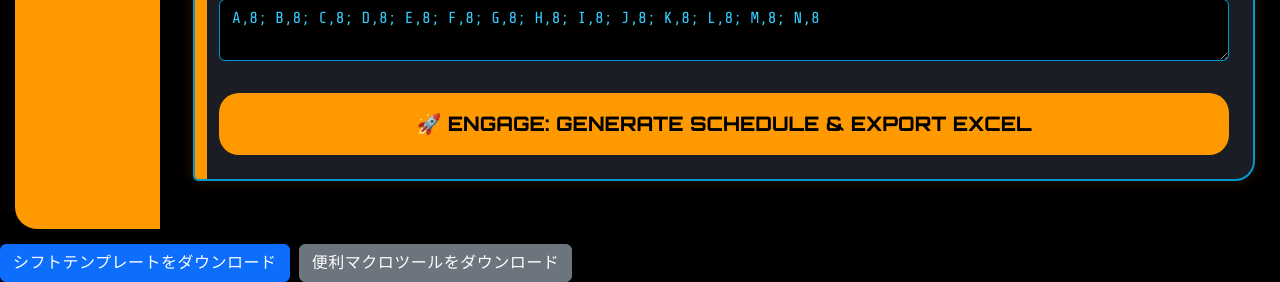
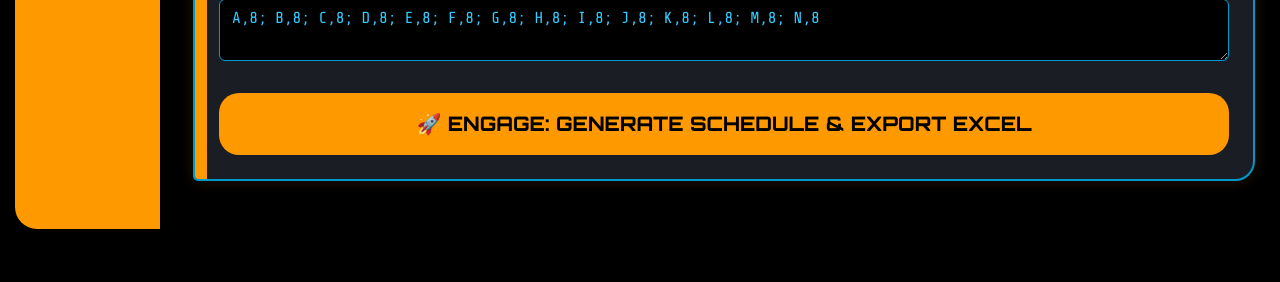
Before and after one commit to masakazu268/shift-commit, a Flask app: page / in a window 1280 px wide. Shown: the part 1914-2196 px from the top of the page. After the commit the page ends 2143 px from the top, so only its background shows below. Run offline with Flask 3, Linux system fonts and the light colour scheme.

Commit message:
Fix: remove download template links from html

```diff
--- a/templates/index.html
+++ b/templates/index.html
@@ -611,9 +611,6 @@
             });
         });
     </script>
-<!-- それぞれのエンドポイントに対応するダウンロードリンクを配置 -->
-            <a href="{{ url_for('download_shift_template') }}" class="btn btn-primary">シフトテンプレートをダウンロード</a>
-            <a href="{{ url_for('download_macro_tool') }}" class="btn btn-secondary">便利マクロツールをダウンロード</a>
 
 
 </body>
```
